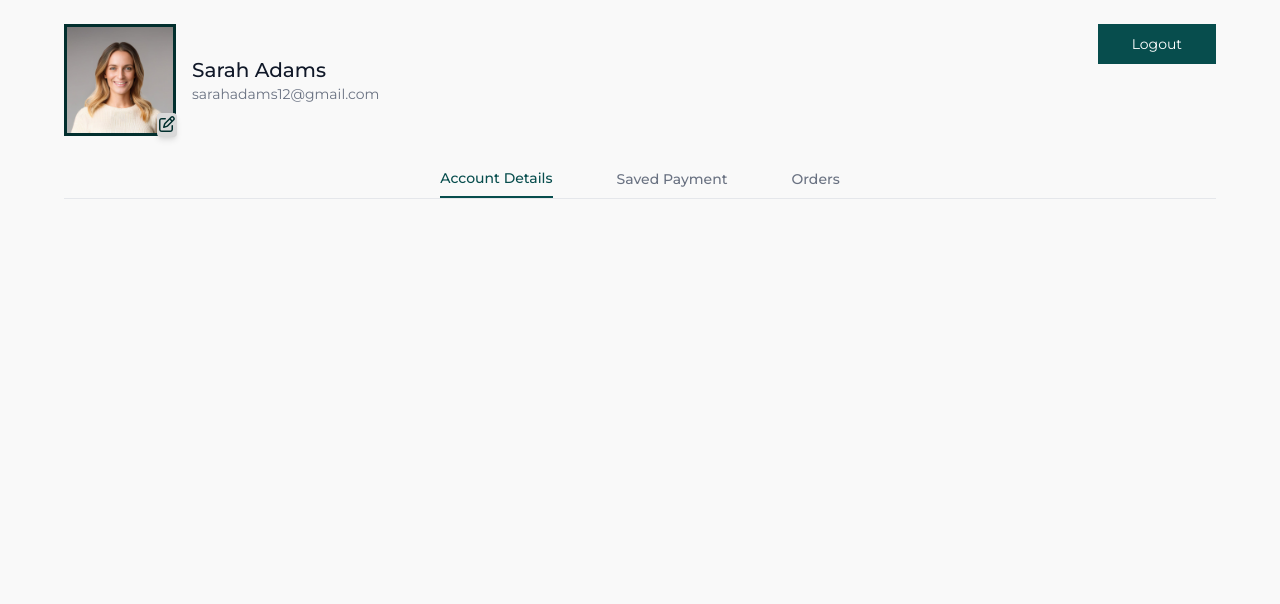
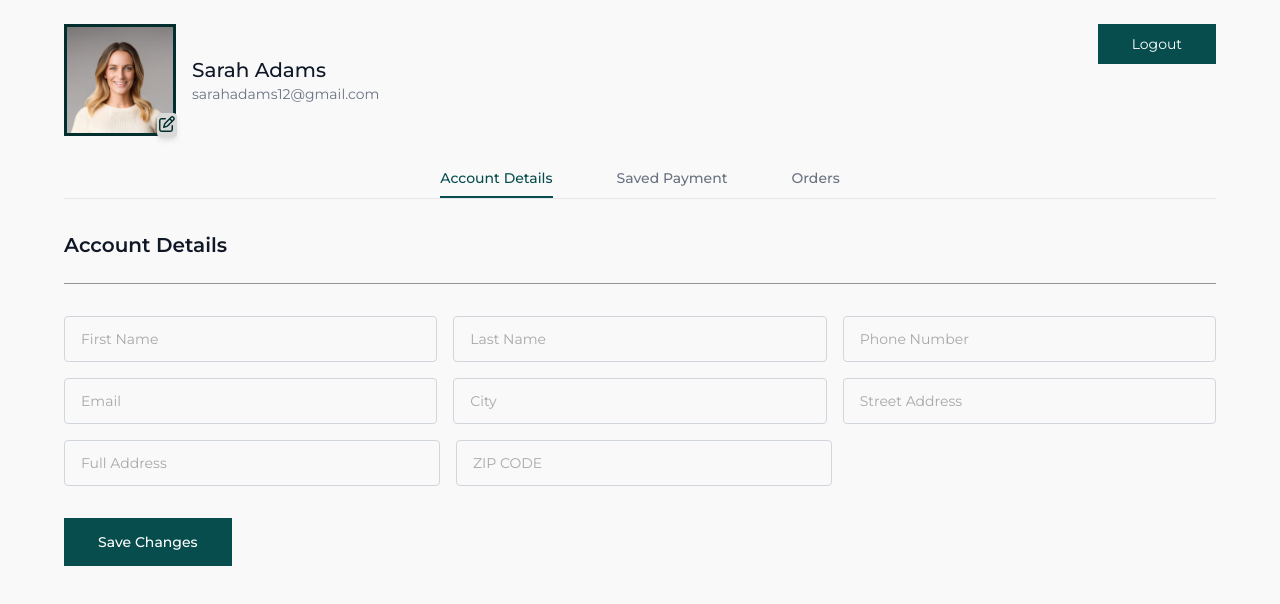
Before and after one commit to Angular-Project-Team/Ecommerce_Project, an Angular app: page /user-profile/account-details in a window 1280 px wide. Before the commit this address led to /. Shown: the top 604 px of the page. Built offline with nearby package versions, Linux system fonts and the light colour scheme.

Commit message:
feat(user-profile): implement user profile routing and update components for standalone usage

```diff
--- a/src/app/app.html
+++ b/src/app/app.html
@@ -1 +1 @@
-<app-user-profile></app-user-profile>
+<router-outlet></router-outlet>
--- a/src/app/app.routes.ts
+++ b/src/app/app.routes.ts
@@ -1,3 +1,10 @@
 import { Routes } from '@angular/router';
 
-export const routes: Routes = [];
+export const routes: Routes = [
+    {
+        path: 'user-profile',
+        loadComponent: () => import('./features/user-profile/user-profile').then(m => m.UserProfile),
+        loadChildren: () => import('./features/user-profile/user-profile.routes').then(m => m.userProfileRoutes)
+    },
+    { path: '**', redirectTo: 'user-profile', pathMatch: 'full' }
+];
--- a/src/app/features/user-profile/components/account-details/account-details.ts
+++ b/src/app/features/user-profile/components/account-details/account-details.ts
@@ -1,6 +1,7 @@
 import { Component } from '@angular/core';
 
 @Component({
+  standalone: true,
   selector: 'app-account-details',
   imports: [],
   templateUrl: './account-details.html',
--- a/src/app/features/user-profile/components/orders/orders.ts
+++ b/src/app/features/user-profile/components/orders/orders.ts
@@ -1,6 +1,7 @@
 import { Component } from '@angular/core';
 
 @Component({
+  standalone: true,
   selector: 'app-orders',
   imports: [],
   templateUrl: './orders.html',
--- a/src/app/features/user-profile/components/saved-payment/saved-payment.ts
+++ b/src/app/features/user-profile/components/saved-payment/saved-payment.ts
@@ -5,6 +5,7 @@ import { faPlus, faCheck, faXmark } from '@fortawesome/free-solid-svg-icons';
 import { faPenToSquare } from '@fortawesome/free-regular-svg-icons';
 
 @Component({
+  standalone: true,
   selector: 'app-saved-payment',
   imports: [FontAwesomeModule],
   templateUrl: './saved-payment.html',
--- a/src/app/features/user-profile/user-profile.html
+++ b/src/app/features/user-profile/user-profile.html
@@ -27,14 +27,16 @@
 
   <div class="mt-8 border-b border-gray-200">
     <nav class="flex justify-center gap-6 md:gap-16">
-      <button class="pb-2 text-sm font-medium border-b-2 border-primary text-primary">
+      <a class="pb-2 text-sm font-medium text-gray-500 hover:text-gray-700" routerLink="/user-profile/account-details" routerLinkActive="border-primary text-primary border-b-2">
         Account Details
-      </button>
-      <button class="pb-2 text-sm font-medium text-gray-500 hover:text-gray-700">
+      </a>
+      <a class="pb-2 text-sm font-medium text-gray-500 hover:text-gray-700" routerLink="/user-profile/saved-payment" routerLinkActive="border-primary text-primary border-b-2">
         Saved Payment
-      </button>
-      <button class="pb-2 text-sm font-medium text-gray-500 hover:text-gray-700">Orders</button>
+      </a>
+      <a class="pb-2 text-sm font-medium text-gray-500 hover:text-gray-700" routerLink="/user-profile/orders" routerLinkActive="border-primary text-primary border-b-2">
+        Orders
+      </a>
     </nav>
   </div>
-
+  <router-outlet></router-outlet>
 </div>
--- a/src/app/features/user-profile/user-profile.routes.ts
+++ b/src/app/features/user-profile/user-profile.routes.ts
@@ -0,0 +1,9 @@
+import { Routes } from '@angular/router';
+
+export const userProfileRoutes: Routes = [
+    { path: '', redirectTo: 'account-details', pathMatch: 'full' },
+    { path: 'account-details', loadComponent: () => import('./components/account-details/account-details').then(m => m.AccountDetails) },
+    { path: 'saved-payment', loadComponent: () => import('./components/saved-payment/saved-payment').then(m => m.SavedPayment) },
+    { path: 'orders', loadComponent: () => import('./components/orders/orders').then(m => m.Orders) },
+    { path: '**', redirectTo: 'account-details' }
+];
--- a/src/app/features/user-profile/user-profile.ts
+++ b/src/app/features/user-profile/user-profile.ts
@@ -1,10 +1,13 @@
 import { Component } from '@angular/core';
 import { FontAwesomeModule } from '@fortawesome/angular-fontawesome';
 import { faPenToSquare } from '@fortawesome/free-regular-svg-icons';
+import { RouterOutlet } from '@angular/router';
+import { RouterLink, RouterLinkActive } from '@angular/router';
 
 @Component({
+  standalone: true,
   selector: 'app-user-profile',
-  imports: [FontAwesomeModule],
+  imports: [FontAwesomeModule, RouterOutlet, RouterLink, RouterLinkActive],
   templateUrl: './user-profile.html',
   styleUrls: ['./user-profile.css'],
 })
```
Also changed, not shown: src/app/app.ts (+4 -3 lines).
